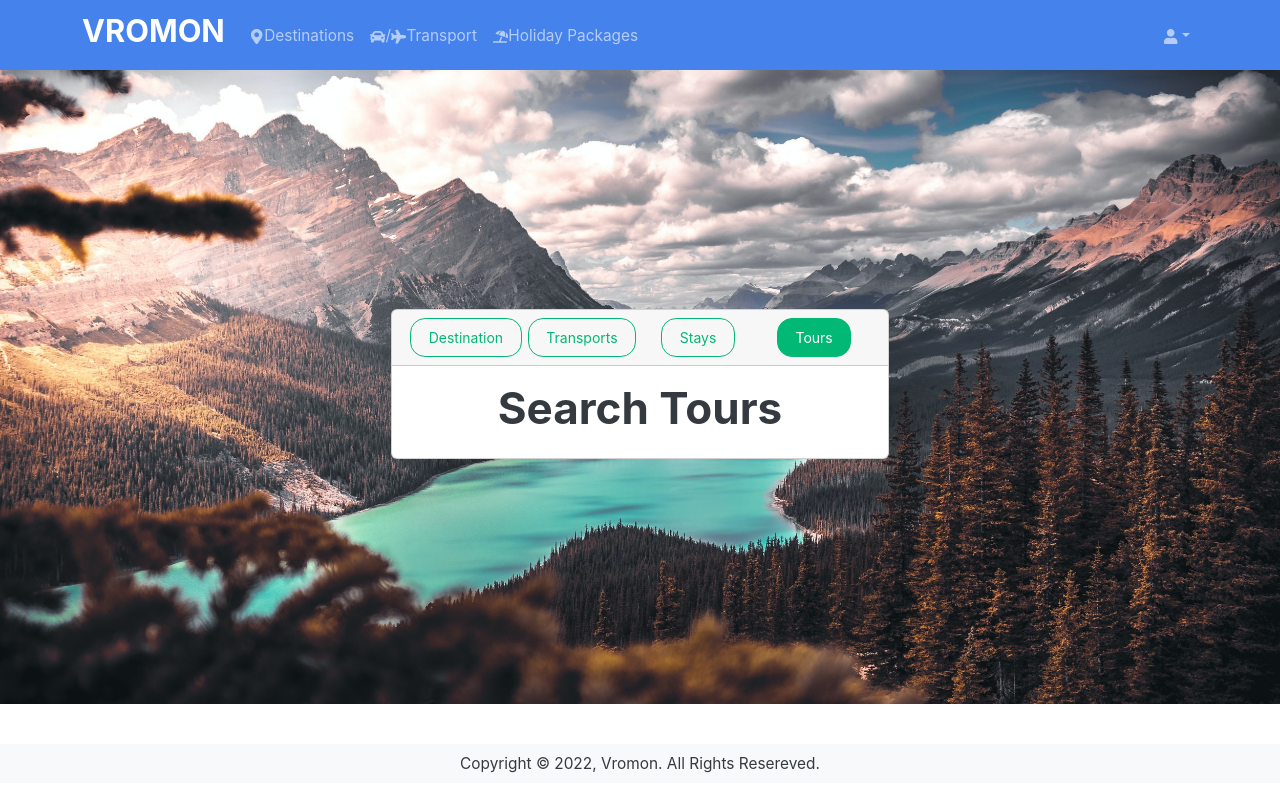
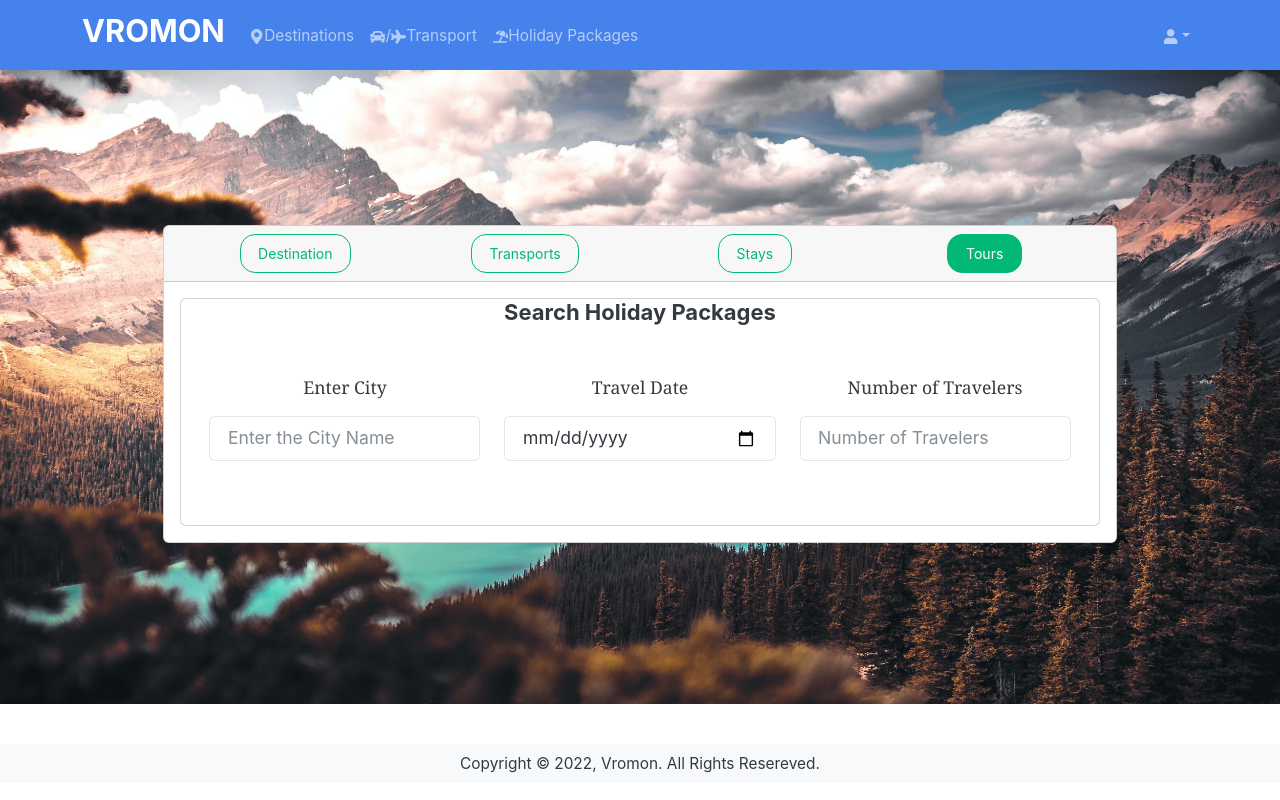
Before and after one commit to TangoRomeo80/Vromon, a React (Create React App) app in the folder frontend/: page /testNav in a window 1280 px wide. Both pictures are taken after a click on the element "Tours". Built offline with nearby package versions, Linux system fonts and the light colour scheme.

Commit message:
Test Navbar Holiday Packages Initial Phase done

```diff
--- a/frontend/src/screens/TestNavbar.js
+++ b/frontend/src/screens/TestNavbar.js
@@ -311,10 +311,69 @@ const SearchDestinations = () => {
 };
 
 const SearchTours = () => {
+  const [searchTourCity, setSearchTourCity] = useState("");
+  const [travelDate, setTravelDate] = useState("");
+  const [travelerCount, setTravelerCount] = useState("");
+
   return (
-    <div>
-      <h1>Search Tours</h1>
-    </div>
+    <Card>
+      <Row>
+        <Card.Text as="h5">Search Holiday Packages</Card.Text>
+      </Row>
+
+      <Row className="my-5 mx-3">
+        <Col>
+          <Card.Text>Enter City</Card.Text>
+          <Form.Group className="mb-3" controlId="searchTourCity">
+            <Form.Control
+              type="text"
+              placeholder="Enter the City Name"
+              value={searchTourCity}
+              onChange={(e) => setSearchTourCity(e.target.value)}
+            ></Form.Control>
+          </Form.Group>
+        </Col>
+
+        <Col>
+          <Card.Text>Travel Date</Card.Text>
+          <Form.Group className="mb-3" controlId="travelDate">
+            <InputGroup>
+              <div
+                onClick={(e) => {
+                  setTravelDate("");
+                }}
+                className="cancle-icon"
+                style={{
+                  position: "absolute",
+                  right: "5px",
+                  top: "5px",
+                  zIndex: "9999",
+                  width: "3vh",
+                }}
+              ></div>
+            </InputGroup>
+            <Form.Control
+              type="date"
+              placeholder={travelDate === "Select Check-In Date"}
+              value={travelDate}
+              onChange={(e) => setTravelDate(e.target.value)}
+            ></Form.Control>
+          </Form.Group>
+        </Col>
+
+        <Col>
+          <Card.Text>Number of Travelers</Card.Text>
+          <Form.Group className="mb-3" controlId="travelerCount">
+            <Form.Control
+              type="text"
+              placeholder="Number of Travelers"
+              value={travelerCount}
+              onChange={(e) => setTravelerCount(e.target.value)}
+            ></Form.Control>
+          </Form.Group>
+        </Col>
+      </Row>
+    </Card>
   );
 };
 
```
